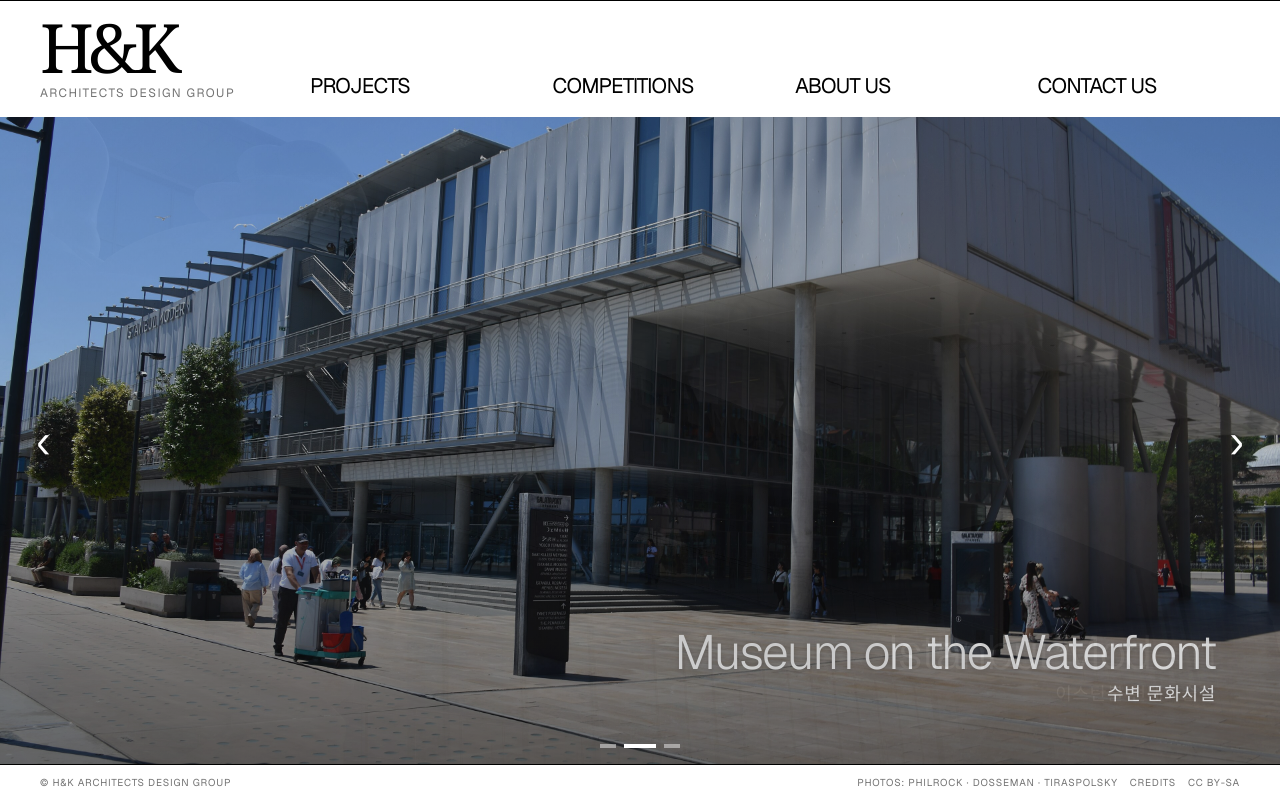
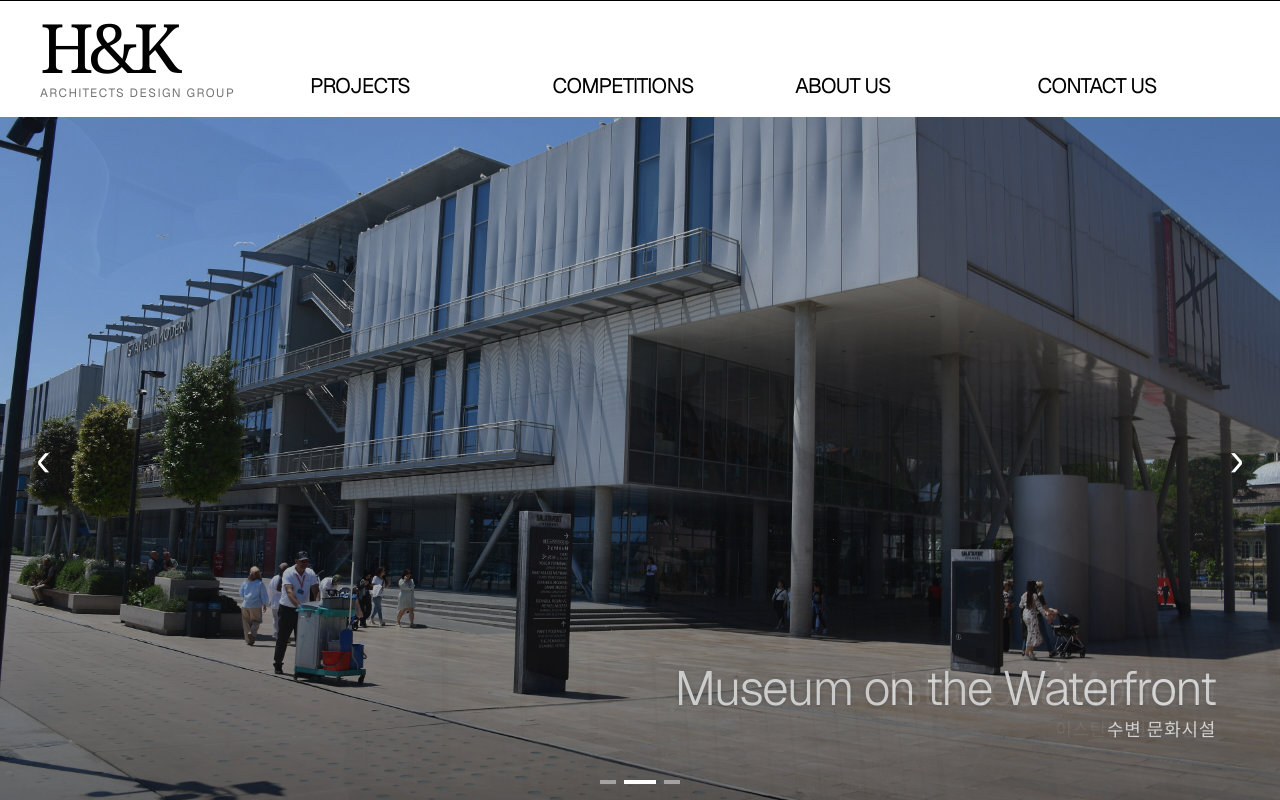
Before and after one commit to min3eo/hk, a Next.js app: page / in a window 1280 px wide. Built offline with nearby package versions, Linux system fonts and the light colour scheme.

Commit message:
style: remove visible image credit footer

```diff
--- a/src/app/page.tsx
+++ b/src/app/page.tsx
@@ -71,14 +71,6 @@ export default function Home() {
       <main className="min-h-0 flex-1">
         <HeroSlider />
       </main>
-      <footer className="flex h-9 shrink-0 items-center justify-between border-t border-black px-4 text-[9px] tracking-[0.08em] text-neutral-500 uppercase sm:px-7 sm:text-[10px] lg:px-10">
-        <span>© H&amp;K Architects Design Group</span>
-        <span className="flex gap-3">
-          <span className="hidden sm:inline">Photos: Philrock · Dosseman · Tiraspolsky</span>
-          <a href="https://commons.wikimedia.org/wiki/File:Fassade_des_Istanbul_Modern_Museums.jpg" target="_blank" rel="noreferrer" className="hover:text-black">Credits</a>
-          <a href="https://creativecommons.org/licenses/by-sa/4.0/" target="_blank" rel="noreferrer" className="hover:text-black">CC BY-SA</a>
-        </span>
-      </footer>
     </div>
   );
 }
```
Also changed, not shown: 1 other file (tests, documents, lock files or other folders).
